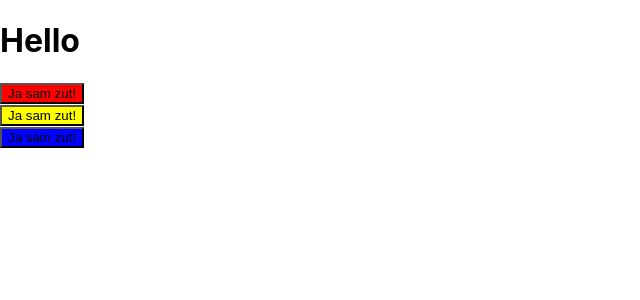
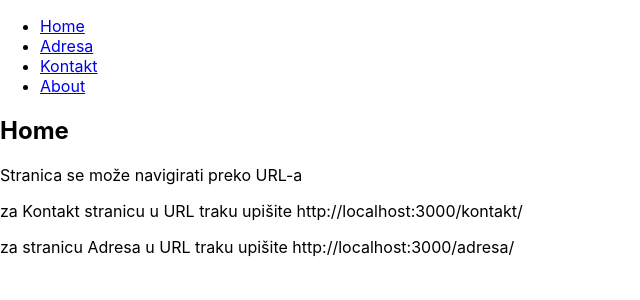
Before and after one commit to lvcelik/moja-react-aplikacija, a React (Create React App) app: page / in a window 1280 px wide. Shown: the top 300 px of the page, without its empty margins (0-640 px from the left). Built offline with nearby package versions, Linux system fonts and the light colour scheme.

Commit message:
Promjena 11.5.2023.

```diff
--- a/package.json
+++ b/package.json
@@ -6,6 +6,7 @@
     "randomstring": "^1.2.3",
     "react": "^18.2.0",
     "react-dom": "^18.2.0",
+    "react-router-dom": "^6.11.1",
     "react-scripts": "5.0.1"
   },
   "scripts": {
--- /dev/null
+++ b/src/componets/About.js
@@ -0,0 +1,10 @@
+const About = () =>{
+    return (
+        <div>
+            <h2>About me</h2>
+            <p>Moje ime je .....</p>
+        </div>
+    );
+}
+
+export default About;
--- /dev/null
+++ b/src/componets/Adresa.js
@@ -0,0 +1,10 @@
+const Adresa = () =>{
+    return (
+        <div>
+            <h2>Adresa</h2>
+            <p>Zagreb - Ilica 242, Maksimirska 58a</p>
+        </div>
+    );
+}
+
+export default Adresa;
--- /dev/null
+++ b/src/componets/AppRouter.js
@@ -0,0 +1,46 @@
+import React from "react";
+import { BrowserRouter, Link, Route, Routes } from "react-router-dom";
+import Home from "./Home";
+import Adresa from "./Adresa";
+import About from "./About";
+const Kontakt = () =>{
+    return(
+        <div>
+             <h2>Kontakt</h2>
+            <p>Zagreb - Ilica 242, Maksimirska 58a</p>
+            <p>Telefon</p>
+        </div>
+    )
+}
+
+
+export default function AppRouter(){
+    return (
+        <BrowserRouter>
+        <div>
+            <nav>
+                <ul>
+                    <li>
+                        <Link to="/">Home</Link>
+                    </li>
+                    <li>
+                        <Link to="/adresa/">Adresa</Link>
+                    </li>
+                    <li>
+                        <Link to="/kontakt/">Kontakt</Link>
+                    </li>
+                    <li>
+                        <Link to="/about/">About</Link>
+                    </li>
+                </ul>
+            </nav>
+            <Routes>
+                <Route path="/" exact element={<Home/>} />
+                <Route path="/adresa/" exact element={<Adresa/>} />
+                <Route path="/kontakt/" exact element={<Kontakt/>} />
+                <Route path="/about/" exact element={<About/>} />
+            </Routes>
+        </div>
+        </BrowserRouter>
+    );
+}
--- /dev/null
+++ b/src/componets/Home.js
@@ -0,0 +1,17 @@
+import React, { Component } from "react";
+
+
+
+
+export default class Home extends Component {
+    render() {
+        return (
+            <div>
+                <h2>Home</h2>
+                <p>Stranica se može navigirati preko URL-a</p>
+                <p>za Kontakt stranicu u URL traku upišite http://localhost:3000/kontakt/</p>
+                <p>za stranicu Adresa u URL traku upišite http://localhost:3000/adresa/</p>
+            </div>
+        );
+    }
+}
--- a/src/index.js
+++ b/src/index.js
@@ -4,11 +4,12 @@ import './index.css';
 //import App from './componets/AppForme1';
 //import AppForme2 from './componets/AppForme2';
 //import AppContext from './componets/AppContext';
-import AppHOC from './componets/AppHOC';
+// import AppHOC from './componets/AppHOC';
+import AppRouter from './componets/AppRouter';
 
 
 const root = ReactDOM.createRoot(document.getElementById('root'));
-root.render(<AppHOC />);
+root.render(<AppRouter />);
 
 // If you want to start measuring performance in your app, pass a function
 // to log results (for example: reportWebVitals(console.log))
```
